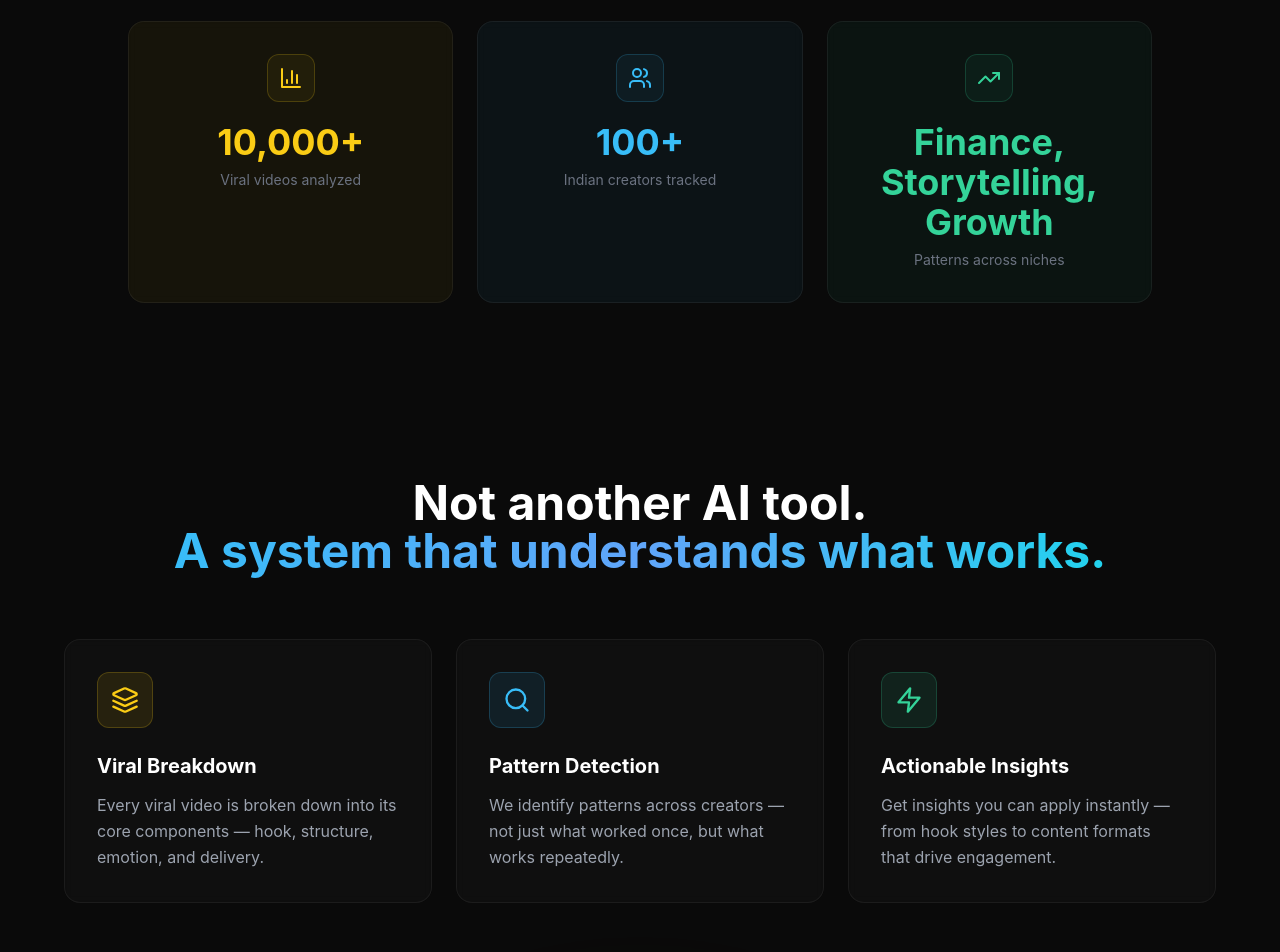
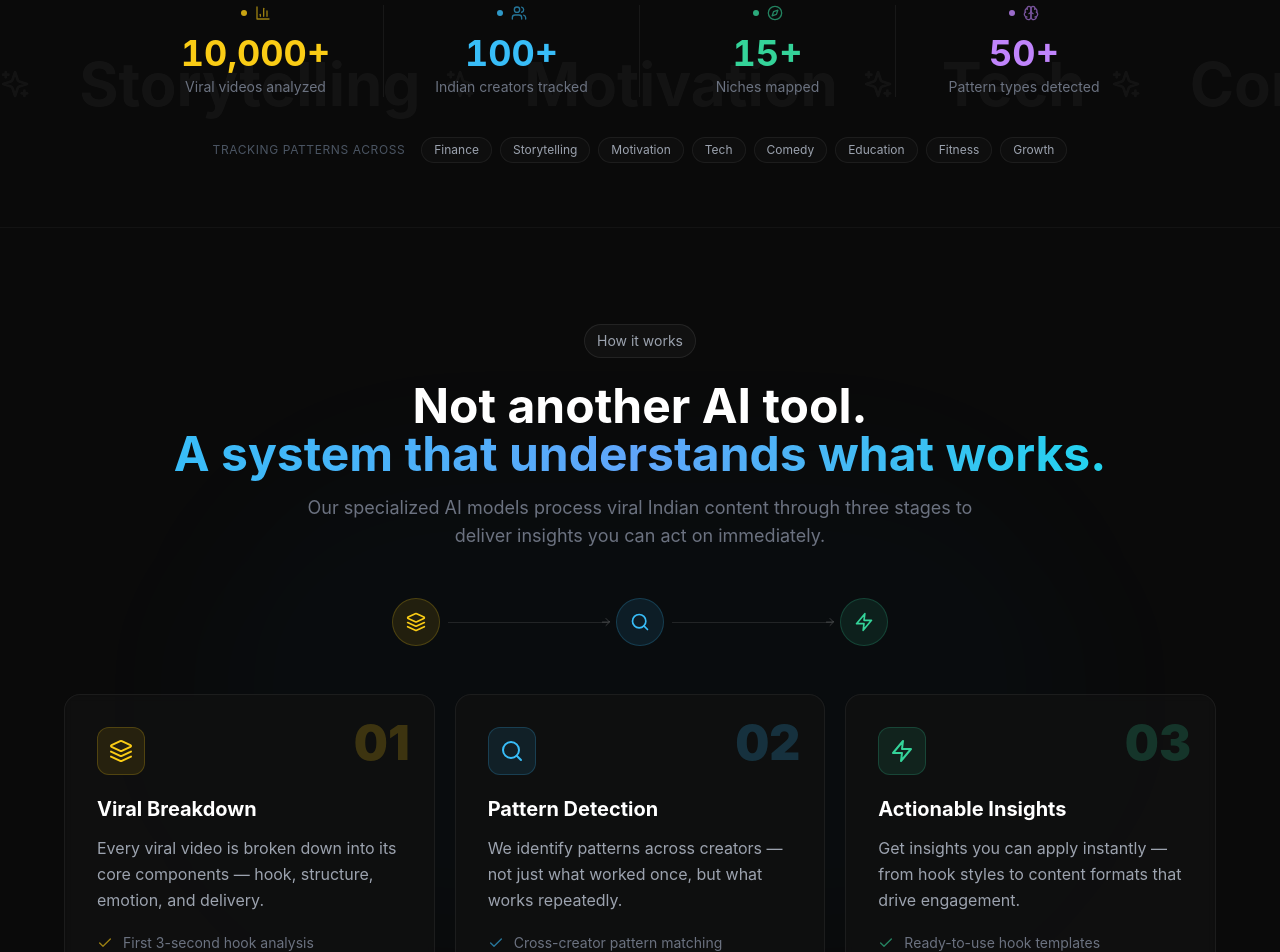
Before and after one commit to Treeback/wivvy-landing, a Next.js app: page / in a window 1280 px wide. Shown: the part 860-1812 px from the top of the page. Built offline with nearby package versions, Linux system fonts and the light colour scheme.

Commit message:
Enhance social proof and how-it-works sections with animated counters and richer content

```diff
--- a/components/ProblemStatement.tsx
+++ b/components/ProblemStatement.tsx
@@ -1,40 +1,96 @@
 'use client'
 
-import { motion } from 'framer-motion'
-import { BarChart3, Users, TrendingUp } from 'lucide-react'
+import { motion, useMotionValue, useTransform, animate } from 'framer-motion'
+import { useEffect, useRef } from 'react'
+import { BarChart3, Users, Compass, Brain, Sparkles } from 'lucide-react'
+
+function AnimatedCounter({ target, suffix = '' }: { target: number; suffix?: string }) {
+  const count = useMotionValue(0)
+  const rounded = useTransform(count, (v) => Math.round(v).toLocaleString())
+  const ref = useRef<HTMLSpanElement>(null)
+  const hasAnimated = useRef(false)
+
+  useEffect(() => {
+    const observer = new IntersectionObserver(
+      ([entry]) => {
+        if (entry.isIntersecting && !hasAnimated.current) {
+          hasAnimated.current = true
+          animate(count, target, { duration: 2, ease: 'easeOut' })
+        }
+      },
+      { threshold: 0.5 }
+    )
+    if (ref.current) observer.observe(ref.current)
+    return () => observer.disconnect()
+  }, [count, target])
+
+  return (
+    <span ref={ref}>
+      <motion.span>{rounded}</motion.span>
+      {suffix}
+    </span>
+  )
+}
 
 const stats = [
   {
     icon: BarChart3,
-    value: '10,000+',
+    value: 10000,
+    suffix: '+',
     label: 'Viral videos analyzed',
     color: 'text-yellow-400',
-    borderColor: 'border-yellow-400/20',
-    bgColor: 'bg-yellow-400/5',
+    dotColor: 'bg-yellow-400',
   },
   {
     icon: Users,
-    value: '100+',
+    value: 100,
+    suffix: '+',
     label: 'Indian creators tracked',
     color: 'text-sky-400',
-    borderColor: 'border-sky-400/20',
-    bgColor: 'bg-sky-400/5',
+    dotColor: 'bg-sky-400',
   },
   {
-    icon: TrendingUp,
-    value: 'Finance, Storytelling, Growth',
-    label: 'Patterns across niches',
+    icon: Compass,
+    value: 15,
+    suffix: '+',
+    label: 'Niches mapped',
     color: 'text-emerald-400',
-    borderColor: 'border-emerald-400/20',
-    bgColor: 'bg-emerald-400/5',
+    dotColor: 'bg-emerald-400',
+  },
+  {
+    icon: Brain,
+    value: 50,
+    suffix: '+',
+    label: 'Pattern types detected',
+    color: 'text-purple-400',
+    dotColor: 'bg-purple-400',
   },
 ]
 
+const niches = ['Finance', 'Storytelling', 'Motivation', 'Tech', 'Comedy', 'Education', 'Fitness', 'Growth']
+
 export default function SocialProof() {
   return (
-    <section className="py-20 relative border-t border-white/[0.04]">
-      <div className="container mx-auto px-6">
-        <div className="grid md:grid-cols-3 gap-6 max-w-5xl mx-auto">
+    <section className="relative py-16 border-t border-b border-white/[0.04] overflow-hidden">
+      {/* Scrolling niche ticker behind */}
+      <div className="absolute inset-0 flex items-center pointer-events-none overflow-hidden opacity-[0.04]">
+        <motion.div
+          animate={{ x: [0, -1200] }}
+          transition={{ duration: 30, repeat: Infinity, ease: 'linear' }}
+          className="flex gap-12 whitespace-nowrap text-6xl font-bold text-white"
+        >
+          {[...niches, ...niches, ...niches].map((niche, i) => (
+            <span key={i} className="flex items-center gap-6">
+              {niche}
+              <Sparkles className="w-8 h-8" />
+            </span>
+          ))}
+        </motion.div>
+      </div>
+
+      <div className="container mx-auto px-6 relative">
+        {/* Stats row */}
+        <div className="grid grid-cols-2 md:grid-cols-4 gap-8 md:gap-0 max-w-5xl mx-auto">
           {stats.map((stat, index) => (
             <motion.div
               key={index}
@@ -42,20 +98,49 @@ export default function SocialProof() {
               whileInView={{ opacity: 1, y: 0 }}
               viewport={{ once: true }}
               transition={{ delay: index * 0.1, duration: 0.5 }}
-              className={`glass-card p-8 text-center ${stat.bgColor}`}
+              className={`text-center relative ${
+                index < stats.length - 1 ? 'md:border-r md:border-white/[0.06]' : ''
+              }`}
             >
-              <div className={`inline-flex items-center justify-center w-12 h-12 rounded-xl ${stat.bgColor} border ${stat.borderColor} mb-5`}>
-                <stat.icon className={`w-6 h-6 ${stat.color}`} />
+              {/* Live indicator dot */}
+              <div className="flex items-center justify-center gap-2 mb-3">
+                <div className={`w-1.5 h-1.5 rounded-full ${stat.dotColor} animate-pulse`} />
+                <stat.icon className={`w-4 h-4 ${stat.color} opacity-60`} />
               </div>
-              <div className={`text-3xl md:text-4xl font-bold mb-2 ${stat.color}`}>
-                {stat.value}
+
+              <div className={`text-3xl md:text-4xl font-bold mb-1 ${stat.color} tabular-nums`}>
+                <AnimatedCounter target={stat.value} suffix={stat.suffix} />
               </div>
+
               <p className="text-gray-500 text-sm">
                 {stat.label}
               </p>
             </motion.div>
           ))}
         </div>
+
+        {/* Niche tags */}
+        <motion.div
+          initial={{ opacity: 0 }}
+          whileInView={{ opacity: 1 }}
+          viewport={{ once: true }}
+          transition={{ delay: 0.4 }}
+          className="flex flex-wrap items-center justify-center gap-2 mt-10"
+        >
+          <span className="text-gray-600 text-xs uppercase tracking-wider mr-2">Tracking patterns across</span>
+          {niches.map((niche, i) => (
+            <motion.span
+              key={niche}
+              initial={{ opacity: 0, scale: 0.8 }}
+              whileInView={{ opacity: 1, scale: 1 }}
+              viewport={{ once: true }}
+              transition={{ delay: 0.5 + i * 0.05 }}
+              className="px-3 py-1 rounded-full border border-white/[0.06] bg-white/[0.02] text-gray-400 text-xs"
+            >
+              {niche}
+            </motion.span>
+          ))}
+        </motion.div>
       </div>
     </section>
   )
--- a/components/Solution.tsx
+++ b/components/Solution.tsx
@@ -1,61 +1,135 @@
 'use client'
 
 import { motion } from 'framer-motion'
-import { Layers, Search, Zap } from 'lucide-react'
+import { Layers, Search, Zap, ArrowRight, Check } from 'lucide-react'
 
 const pillars = [
   {
+    step: '01',
     icon: Layers,
     title: 'Viral Breakdown',
     description: 'Every viral video is broken down into its core components — hook, structure, emotion, and delivery.',
+    details: [
+      'First 3-second hook analysis',
+      'Story arc structure mapping',
+      'Emotional trigger identification',
+      'Delivery style classification',
+    ],
     color: 'yellow',
     iconBg: 'bg-yellow-400/10',
     iconColor: 'text-yellow-400',
     borderColor: 'border-yellow-400/20',
-    glowColor: 'shadow-yellow-400/5',
+    stepColor: 'text-yellow-400/20',
+    glowColor: 'rgba(250,204,21,0.08)',
+    accentLine: 'from-yellow-400/40',
   },
   {
+    step: '02',
     icon: Search,
     title: 'Pattern Detection',
     description: 'We identify patterns across creators — not just what worked once, but what works repeatedly.',
+    details: [
+      'Cross-creator pattern matching',
+      'Niche-specific trend signals',
+      'Repeat-success scoring',
+      'Format performance clustering',
+    ],
     color: 'sky',
     iconBg: 'bg-sky-400/10',
     iconColor: 'text-sky-400',
     borderColor: 'border-sky-400/20',
-    glowColor: 'shadow-sky-400/5',
+    stepColor: 'text-sky-400/20',
+    glowColor: 'rgba(56,189,248,0.08)',
+    accentLine: 'from-sky-400/40',
   },
   {
+    step: '03',
     icon: Zap,
     title: 'Actionable Insights',
     description: 'Get insights you can apply instantly — from hook styles to content formats that drive engagement.',
+    details: [
+      'Ready-to-use hook templates',
+      'Optimal format recommendations',
+      'Timing & publishing signals',
+      'Engagement prediction scores',
+    ],
     color: 'emerald',
     iconBg: 'bg-emerald-400/10',
     iconColor: 'text-emerald-400',
     borderColor: 'border-emerald-400/20',
-    glowColor: 'shadow-emerald-400/5',
+    stepColor: 'text-emerald-400/20',
+    glowColor: 'rgba(52,211,153,0.08)',
+    accentLine: 'from-emerald-400/40',
   },
 ]
 
 export default function WhatWeDo() {
   return (
     <section className="py-24 relative" id="how-it-works">
-      <div className="container mx-auto px-6">
+      {/* Subtle bg glow */}
+      <div className="absolute inset-0 pointer-events-none">
+        <div className="absolute top-1/2 left-1/2 -translate-x-1/2 -translate-y-1/2 w-[900px] h-[500px] bg-sky-500/[0.02] rounded-full blur-3xl" />
+      </div>
+
+      <div className="container mx-auto px-6 relative">
         {/* Section Header */}
         <motion.div
           initial={{ opacity: 0, y: 20 }}
           whileInView={{ opacity: 1, y: 0 }}
           viewport={{ once: true }}
-          className="text-center mb-16"
+          className="text-center mb-6"
         >
-          <h2 className="text-3xl md:text-4xl lg:text-5xl font-bold text-white mb-6">
+          <motion.div
+            initial={{ opacity: 0, scale: 0.9 }}
+            whileInView={{ opacity: 1, scale: 1 }}
+            viewport={{ once: true }}
+            className="inline-flex items-center gap-2 px-3 py-1.5 rounded-full border border-white/[0.08] bg-white/[0.03] text-gray-400 text-sm mb-6"
+          >
+            How it works
+          </motion.div>
+
+          <h2 className="text-3xl md:text-4xl lg:text-5xl font-bold text-white mb-4">
             Not another AI tool.
             <br />
             <span className="text-gradient-blue">A system that understands what works.</span>
           </h2>
+
+          <p className="text-gray-500 max-w-2xl mx-auto text-lg">
+            Our specialized AI models process viral Indian content through three stages
+            to deliver insights you can act on immediately.
+          </p>
         </motion.div>
 
-        {/* 3 Pillars */}
-        <div className="grid md:grid-cols-3 gap-6 max-w-6xl mx-auto">
+        {/* Flow arrows connecting steps — desktop */}
+        <div className="hidden md:flex items-center justify-center gap-0 my-12 max-w-4xl mx-auto">
+          {pillars.map((pillar, i) => (
+            <div key={i} className="flex items-center">
+              <motion.div
+                initial={{ opacity: 0, scale: 0.5 }}
+                whileInView={{ opacity: 1, scale: 1 }}
+                viewport={{ once: true }}
+                transition={{ delay: 0.2 + i * 0.15 }}
+                className={`w-12 h-12 rounded-full ${pillar.iconBg} border ${pillar.borderColor} flex items-center justify-center`}
+              >
+                <pillar.icon className={`w-5 h-5 ${pillar.iconColor}`} />
+              </motion.div>
+              {i < pillars.length - 1 && (
+                <motion.div
+                  initial={{ scaleX: 0 }}
+                  whileInView={{ scaleX: 1 }}
+                  viewport={{ once: true }}
+                  transition={{ delay: 0.4 + i * 0.15, duration: 0.5 }}
+                  className="w-24 lg:w-40 h-px bg-gradient-to-r from-white/10 to-white/10 mx-2 origin-left flex items-center justify-center relative"
+                >
+                  <ArrowRight className="w-3 h-3 text-white/20 absolute -right-1" />
+                </motion.div>
+              )}
+            </div>
+          ))}
+        </div>
+
+        {/* 3 Pillar Cards */}
+        <div className="grid md:grid-cols-3 gap-5 max-w-6xl mx-auto">
           {pillars.map((pillar, index) => (
             <motion.div
               key={index}
@@ -63,23 +137,58 @@ export default function WhatWeDo() {
               whileInView={{ opacity: 1, y: 0 }}
               viewport={{ once: true }}
               transition={{ delay: index * 0.15, duration: 0.5 }}
-              className="group"
+              whileHover={{
+                y: -4,
+                transition: { duration: 0.25 },
+              }}
+              className="group relative"
             >
-              <div className={`glass-card glass-card-hover p-8 h-full relative overflow-hidden`}>
-                {/* Subtle top accent line */}
-                <div className={`absolute top-0 left-0 right-0 h-px bg-gradient-to-r from-transparent via-${pillar.color}-400/40 to-transparent`} />
+              <div className="glass-card p-8 h-full relative overflow-hidden transition-all duration-300 group-hover:border-white/[0.1]">
+                {/* Top accent line */}
+                <div className={`absolute top-0 left-0 right-0 h-px bg-gradient-to-r from-transparent via-${pillar.color}-400/30 to-transparent opacity-0 group-hover:opacity-100 transition-opacity duration-500`} />
 
-                <div className={`inline-flex items-center justify-center w-14 h-14 rounded-xl ${pillar.iconBg} border ${pillar.borderColor} mb-6 group-hover:scale-110 transition-transform duration-300`}>
-                  <pillar.icon className={`w-7 h-7 ${pillar.iconColor}`} />
+                {/* Hover glow */}
+                <div
+                  className="absolute inset-0 opacity-0 group-hover:opacity-100 transition-opacity duration-500 pointer-events-none rounded-2xl"
+                  style={{ background: `radial-gradient(ellipse at 50% 0%, ${pillar.glowColor}, transparent 70%)` }}
+                />
+
+                {/* Step number */}
+                <span className={`text-5xl font-black ${pillar.stepColor} select-none absolute top-6 right-6`}>
+                  {pillar.step}
+                </span>
+
+                {/* Icon */}
+                <div className={`inline-flex items-center justify-center w-12 h-12 rounded-xl ${pillar.iconBg} border ${pillar.borderColor} mb-5 group-hover:scale-110 transition-transform duration-300 relative`}>
+                  <pillar.icon className={`w-6 h-6 ${pillar.iconColor}`} />
                 </div>
 
+                {/* Title */}
                 <h3 className="text-xl font-bold text-white mb-3">
                   {pillar.title}
                 </h3>
 
-                <p className="text-gray-400 leading-relaxed">
+                {/* Description */}
+                <p className="text-gray-400 leading-relaxed mb-5">
                   {pillar.description}
                 </p>
+
+                {/* Detail list */}
+                <ul className="space-y-2.5">
+                  {pillar.details.map((detail, i) => (
+                    <motion.li
+                      key={i}
+                      initial={{ opacity: 0, x: -10 }}
+                      whileInView={{ opacity: 1, x: 0 }}
+                      viewport={{ once: true }}
+                      transition={{ delay: 0.4 + index * 0.15 + i * 0.05 }}
+                      className="flex items-start gap-2.5"
+                    >
+                      <Check className={`w-4 h-4 ${pillar.iconColor} mt-0.5 flex-shrink-0 opacity-60`} />
+                      <span className="text-sm text-gray-500">{detail}</span>
+                    </motion.li>
+                  ))}
+                </ul>
               </div>
             </motion.div>
           ))}
```
